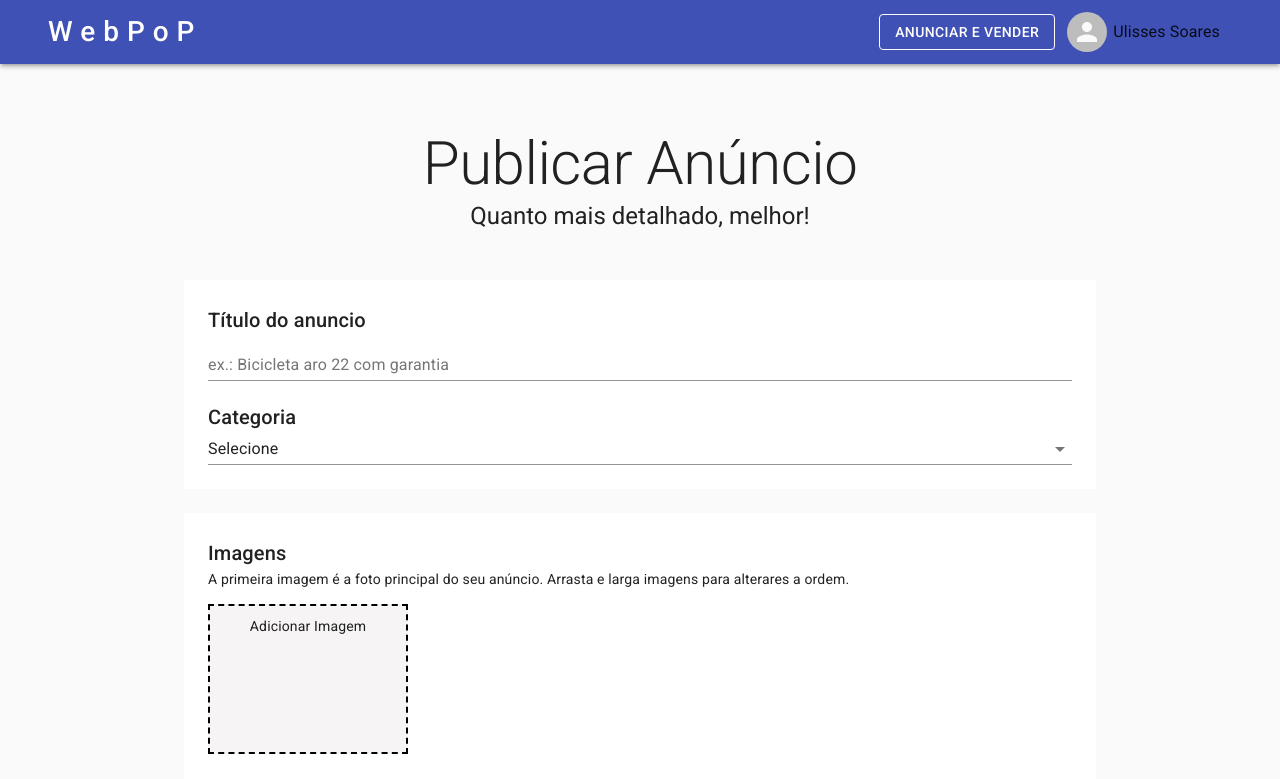
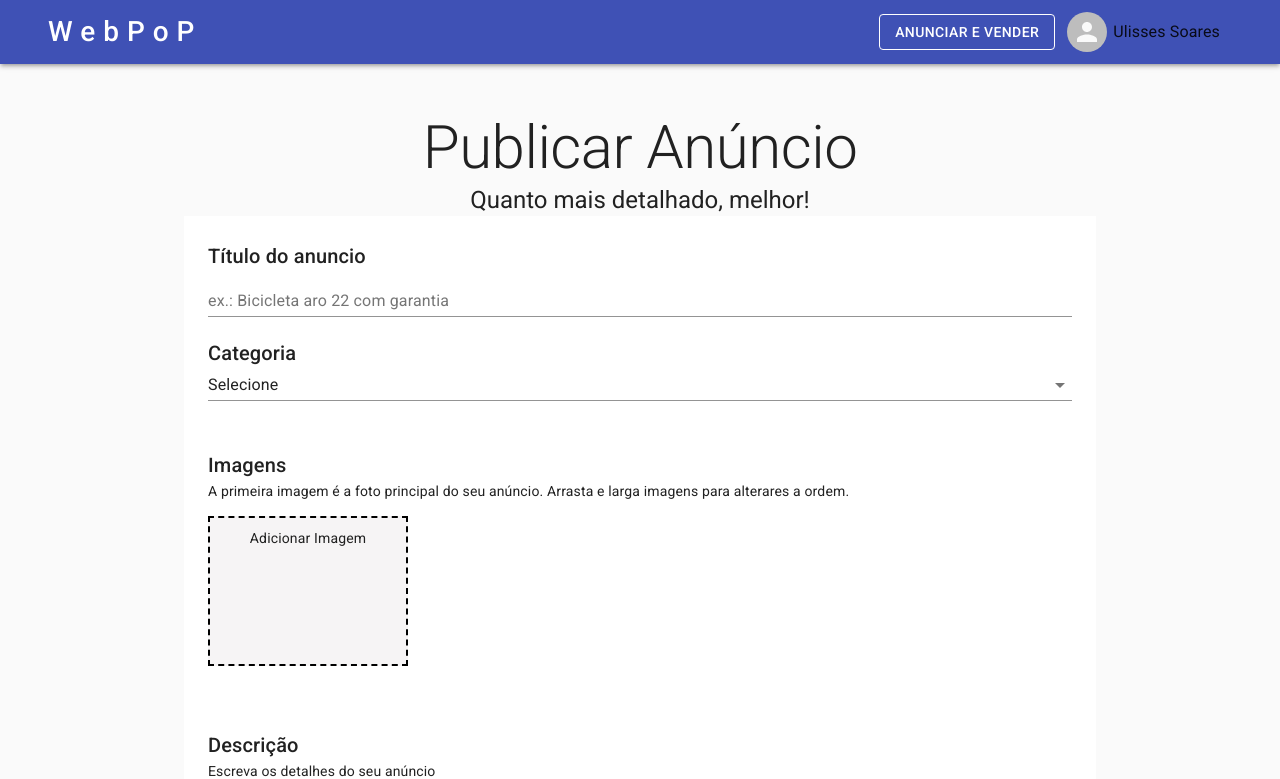
Before and after one commit to ulissessoaresmoreira/webpop, a Next.js app: page /user/publish in a window 1280 px wide. Shown: the top 779 px of the page. Built offline with nearby package versions, Linux system fonts and the light colour scheme.

Commit message:
add container in default

```diff
--- a/pages/index.js
+++ b/pages/index.js
@@ -17,10 +17,6 @@ import { makeStyles } from '@material-ui/core'
 
 
 const useStyles = makeStyles((theme) => ({
-
-    searchContainer: {
-        padding: theme.spacing(8, 0, 6)
-    },
     searchBox: {
         display: 'flex',
         justifyContent: 'center',
@@ -40,7 +36,7 @@ const Home = () => {
     return (
         <>
             <TemplateDefault>
-                <Container maxWidth="md" className={classes.searchContainer}>
+                <Container maxWidth="md">
                     <Typography constant="h1" variant="h3" align="center" color="textPrimary">
                         O que deseja encontrar?
                     </Typography>
--- a/pages/user/dashboard.js
+++ b/pages/user/dashboard.js
@@ -13,9 +13,7 @@ import { makeStyles } from '@material-ui/core/styles'
 import TemplateDefault from '../../src/templates/Default'
 
 const useStyles = makeStyles((theme) =>({
-  container:{
-    padding: theme.spacing(8, 0, 6),
-  },
+
   buttonAdd:{
     margin: '30px auto',
     display: 'block',
@@ -29,7 +27,7 @@ export default function Home() {
   const classes = useStyles()
   return (
     <TemplateDefault>
-      <Container maxWidth="sm" className={classes.container}>
+      <Container maxWidth="sm">
         <Typography component="h1" variant="h2" align='center'>
           Meus Anúncios
         </Typography>
--- a/pages/user/publish.js
+++ b/pages/user/publish.js
@@ -28,9 +28,6 @@ const useStyles = makeStyles((theme) => ({
     box: {
         backgroundColor: theme.pallet.background.white,
         padding: theme.spacing(3),
-    },
-    boxContainer: {
-        paddingBottom: theme.spacing(3)
     },
     thumbsContainer: {
         display: 'flex',
@@ -110,7 +107,7 @@ const Publish = () =>{
     return(
         <>
             <TemplateDefault>
-                <Container maxWidth="sm" className={classes.container}>
+                <Container maxWidth="sm">
                     <Typography component="h1" variant="h2" align="center" color="textprimary">
                         Publicar Anúncio
                     </Typography>
--- a/src/components/Footer.js
+++ b/src/components/Footer.js
@@ -5,7 +5,6 @@ import Link from 'next/link'
 const useStyles = makeStyles ((theme) => ({
     footer:{
         borderTop: `1px solid ${theme.palette.divider}`,
-        marginTop: theme.spacing(8),
         paddingTop: theme.spacing(3),
         paddingBottom: theme.spacing(3),
         [theme.breakpoints.up('sm')]: {
--- a/src/templates/Default.js
+++ b/src/templates/Default.js
@@ -1,12 +1,24 @@
+import { Box } from '@material-ui/core'
+import { makeStyles } from '@material-ui/core/styles'
 import Header from '../components/Header'
 import Footer from '../components/Footer'
 
+const useStyles = makeStyles((theme) => ({
+    container:{
+        padding: theme.spacing(6, 0 , 6)
+    }
+}))
+
+
 const Default = ({children}) => {
+    const classes = useStyles()
 
     return(
         <>
             <Header />
-            {children}
+            <Box className={classes.container}>
+                {children}
+            </Box>
             <Footer />
         </>
     )
```
